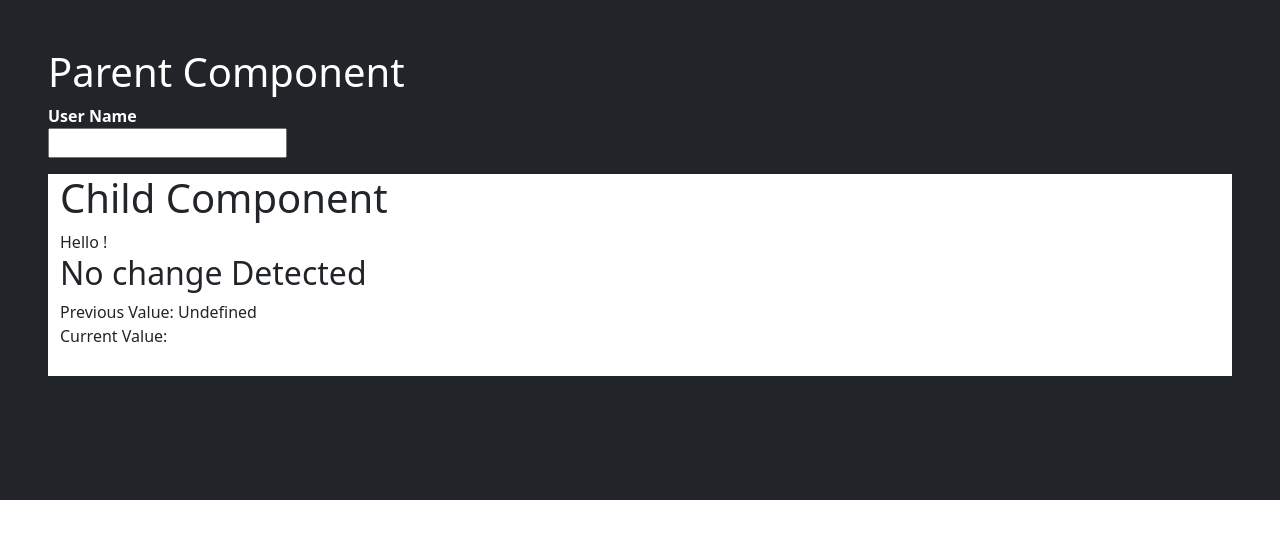
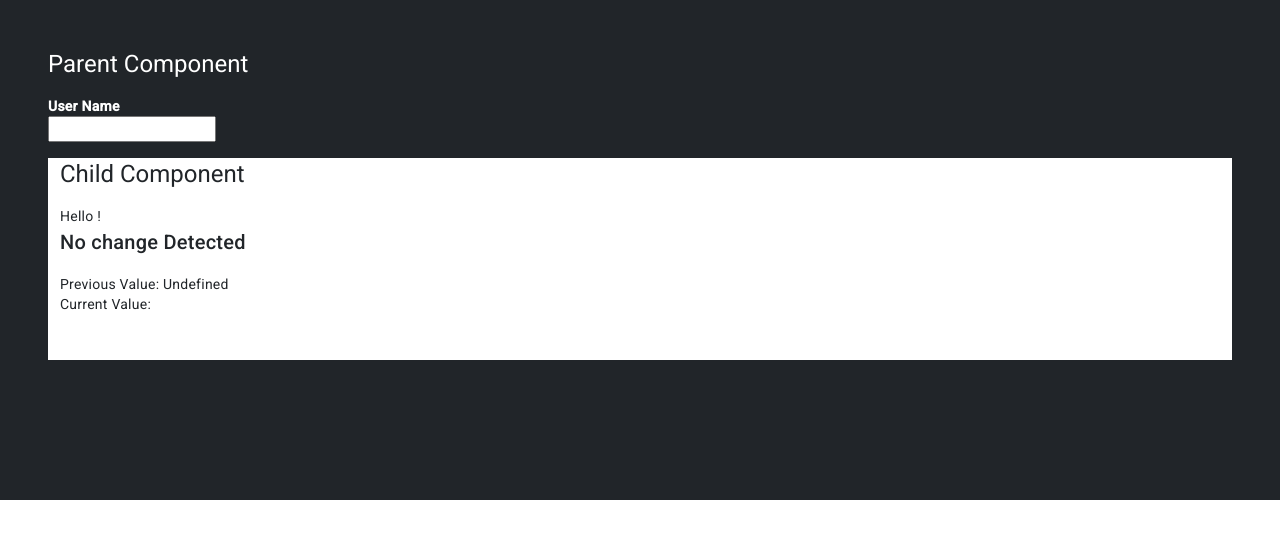
Before and after one commit to vajaganidhanesh/angular-workspace, an Angular app: page / in a window 1280 px wide. Shown: the top 538 px of the page. Built offline with nearby package versions, Linux system fonts and the light colour scheme.

Commit message:
adding angular materials

```diff
--- a/angular.json
+++ b/angular.json
@@ -25,6 +25,7 @@
               "projects/shopping/src/assets"
             ],
             "styles": [
+              "@angular/material/prebuilt-themes/indigo-pink.css",
               "projects/shopping/src/styles.css"
             ],
             "scripts": []
@@ -87,6 +88,7 @@
               "projects/shopping/src/assets"
             ],
             "styles": [
+              "@angular/material/prebuilt-themes/indigo-pink.css",
               "projects/shopping/src/styles.css"
             ],
             "scripts": []
--- a/package.json
+++ b/package.json
@@ -11,10 +11,12 @@
   "private": true,
   "dependencies": {
     "@angular/animations": "^15.2.0",
+    "@angular/cdk": "^15.2.3",
     "@angular/common": "^15.2.0",
     "@angular/compiler": "^15.2.0",
     "@angular/core": "^15.2.0",
     "@angular/forms": "^15.2.0",
+    "@angular/material": "^15.2.3",
     "@angular/platform-browser": "^15.2.0",
     "@angular/platform-browser-dynamic": "^15.2.0",
     "@angular/router": "^15.2.0",
--- a/projects/shopping/src/app/app.module.ts
+++ b/projects/shopping/src/app/app.module.ts
@@ -23,6 +23,7 @@
 import { ChildComponent } from './components/child/child.component';
 import { ProductsDataComponent } from './components/products-data/products-data.component';
 import { FiltersComponent } from './components/filters/filters.component';
+import { BrowserAnimationsModule } from '@angular/platform-browser/animations';
 
 @NgModule({
   declarations: [
@@ -49,7 +50,7 @@
     ProductsDataComponent,
     FiltersComponent,
   ],
-  imports: [BrowserModule, FormsModule],
+  imports: [BrowserModule, FormsModule, BrowserAnimationsModule],
   providers: [],
   bootstrap: [ParentComponent],
 })
--- a/projects/shopping/src/index.html
+++ b/projects/shopping/src/index.html
@@ -6,8 +6,11 @@
     <base href="/" />
     <meta name="viewport" content="width=device-width, initial-scale=1" />
     <link rel="icon" type="image/x-icon" href="favicon.ico" />
-  </head>
-  <body>
+      <link rel="preconnect" href="https://fonts.gstatic.com">
+    <link href="https://fonts.googleapis.com/css2?family=Roboto:wght@300;400;500&display=swap" rel="stylesheet">
+    <link href="https://fonts.googleapis.com/icon?family=Material+Icons" rel="stylesheet">
+</head>
+  <body class="mat-typography">
     <app-parent> </app-parent>
   </body>
 </html>
--- a/projects/shopping/src/styles.css
+++ b/projects/shopping/src/styles.css
@@ -2,3 +2,6 @@
 
 @import "../../../node_modules/bootstrap/dist/css/bootstrap.css";
 @import "../../../node_modules/bootstrap-icons/font/bootstrap-icons.css";
+
+html, body { height: 100%; }
+body { margin: 0; font-family: Roboto, "Helvetica Neue", sans-serif; }
```
Also changed, not shown: 1 other file (tests, documents, lock files or other folders).
